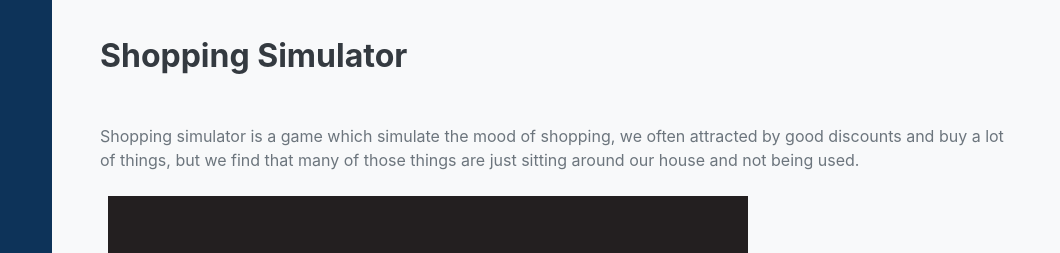
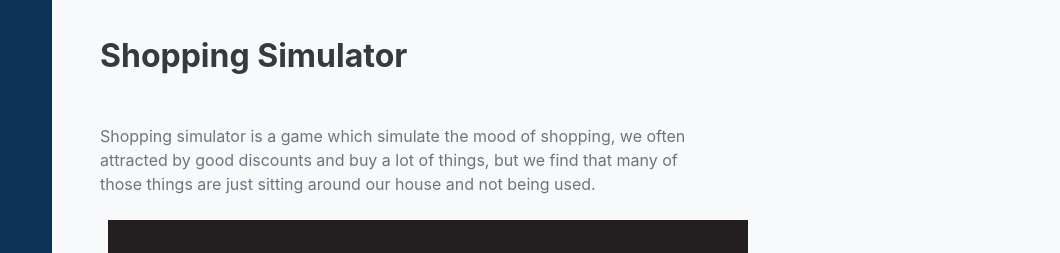
Before and after one commit to XueyanZh/Portfolio-Xueyan, a plain HTML site: page microgames.html in a window 1280 px wide. Shown: the part 158-411 px from the top of the page, 220-1280 px from the left. Drawn offline with nearby package versions, Linux system fonts and the light colour scheme; a web font is replaced by a local one.

Commit message:
Update microgames.html

```diff
--- a/microgames.html
+++ b/microgames.html
@@ -54,20 +54,20 @@
         <!-- Page Content-->
         <div>
             <section class="resume-section">
-                <div class="resume-section-content" style="width: 600;">
+                <div class="resume-section-content" style="width: 650px;">
                     <h2 class="mb-5">Micro Games</h2>
                     <h3 class="mb-5" id="MicroGame1">Shopping Simulator</h3>
-                    <p>Shopping simulator is a game which simulate the mood of shopping, we often attracted by good discounts and buy a lot of things, but we find that many of those things are just sitting around our house and not being used.</p>
+                    <p class="mr-5">Shopping simulator is a game which simulate the mood of shopping, we often attracted by good discounts and buy a lot of things, but we find that many of those things are just sitting around our house and not being used.</p>
                     <embed src="./ShoppingSimulator.html" style="width:100%;height:450px" name="iframe_a"  frameborder="no" marginwidth="0" marginheight="0" scrolling="no" allowtransparency="yes">
-                    Shopping Simulator</embed>
+                    </embed>
                     <h3 class="mb-5" id="MicroGame2">The Relics</h3>
                     <p>The relics is a platform game, the player's ship can pick up thrusters and batteries to have the capability to launch itself. To pass the level, the player should collect 4 relic pieces and then jump and run to the end of the map.</p>
                     <embed src="./TheRelics.html" style="width:100%;height:500px" name="iframe_a"  frameborder="no" marginwidth="0" marginheight="0" scrolling="no" allowtransparency="yes">
-                    The Relics</embed>
+                    </embed>
                     <h3 class="mb-5" id="MicroGame3">AI Forecaster</h3>
                     <p>AI forecaster is a news game about keeping balance and making decision while the AI forecaster is not perfect currently, the player will act as the government to spend money for disasters prevention, but if that was a wrong forecast, the public complaint will increase dramatically.</p>
                     <embed src="./AIforecaster.html" style="width:100%;height:450px" name="iframe_a"  frameborder="no" marginwidth="0" marginheight="0" scrolling="no" allowtransparency="yes">
-                    AI Forecaster</embed>
+                    </embed>
                 </div>
             </section>
             <hr class="m-0" />
```
